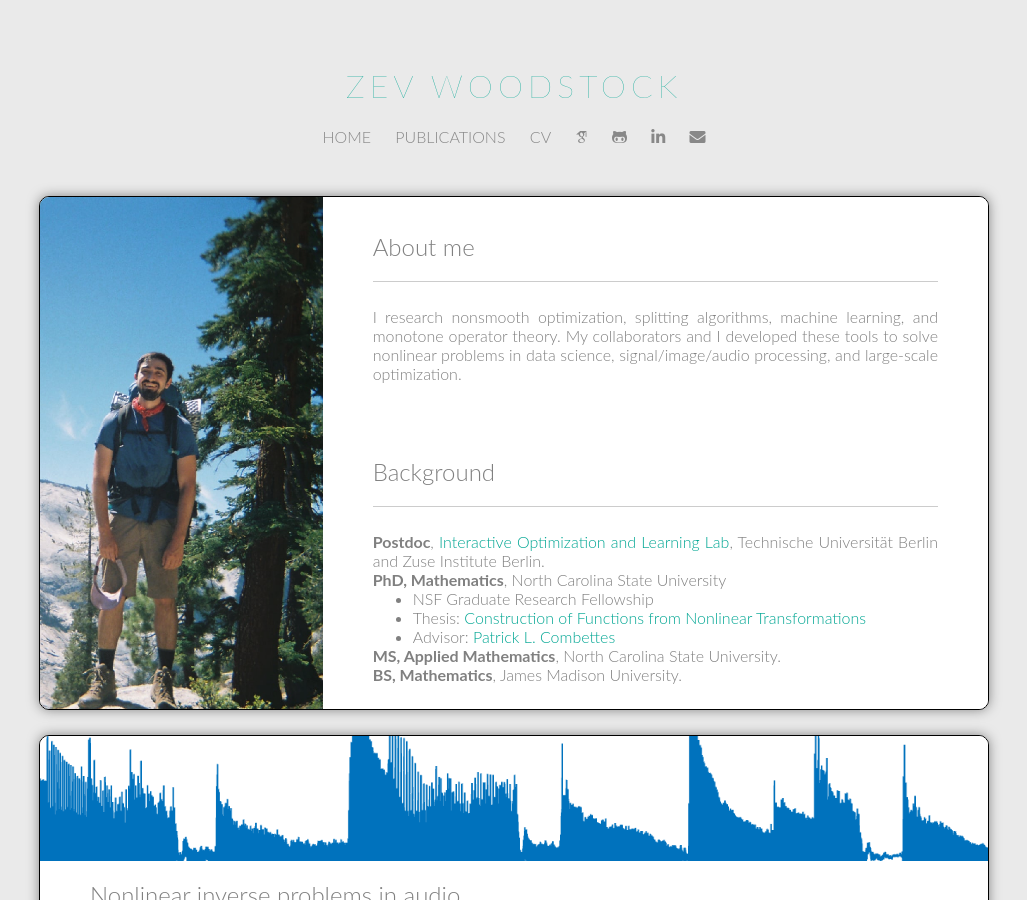
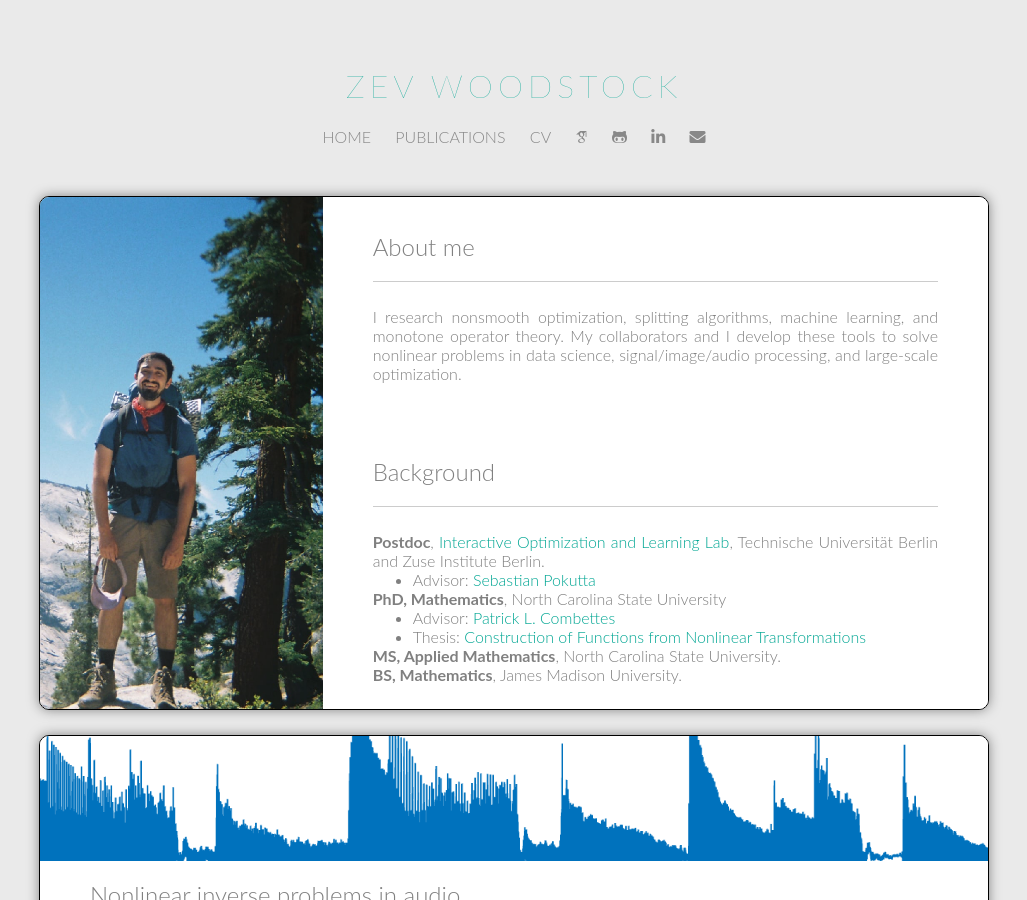
Before and after one commit to zevwoodstock/zevwoodstock.github.io, a Jekyll site: the page built from index.html, in a window 1280 px wide and 900 px high. Shown: the whole window, without its empty margins (126-1153 px from the left). Built offline with Jekyll 4.4.1, drawn with Linux system fonts in a browser that asks for light colours; some web fonts are replaced; the list of posts is cut into pages by our own code.

Commit message:
updated index

```diff
--- a/index.html
+++ b/index.html
@@ -32,7 +32,7 @@ title: Posts
 	    <p>
 I research nonsmooth optimization, splitting algorithms, machine
 learning, and monotone operator theory. My collaborators and I
-developed these tools to solve nonlinear problems in data
+develop these tools to solve nonlinear problems in data
 science, signal/image/audio processing, and large-scale
 optimization.
 	    </p>
@@ -45,13 +45,17 @@ optimization.
 	Interactive Optimization and Learning Lab</a>, Technische
 Universität Berlin and Zuse Institute Berlin.
         <br>
+        <ul>
+          <li>Advisor: <a href="https://pokutta.com/">Sebastian
+		  Pokutta</a> </li>
+            </ul>
+
             <b>PhD, Mathematics</b>, North Carolina State University<br>
         <ul>
-		<li>NSF Graduate Research Fellowship</li>
+               <li>Advisor: <a href="https://pcombet.math.ncsu.edu/">Patrick L.  Combettes</a> </li>
               <li>Thesis: <a href="media/publications/thesis.pdf">
 	      Construction of Functions from Nonlinear
 	      Transformations</a></li>
-                <li>Advisor: <a href="https://pcombet.math.ncsu.edu/">Patrick L.  Combettes</a> </li>
             </ul>
 	    <b>MS, Applied Mathematics</b>, North Carolina State
 	    University.<br>
```
